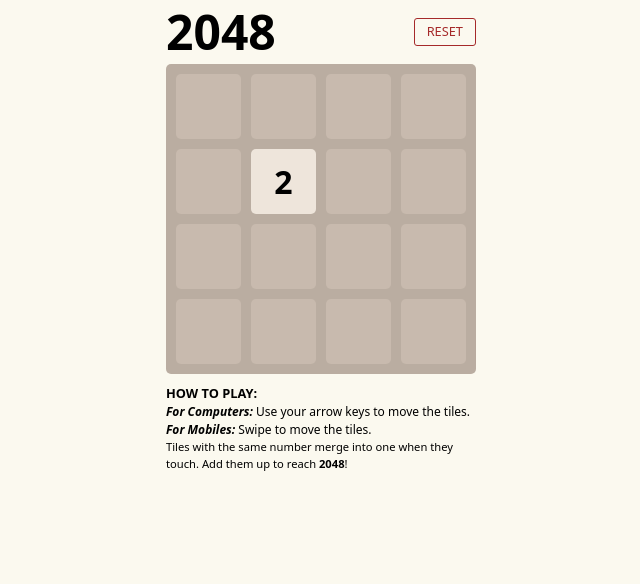
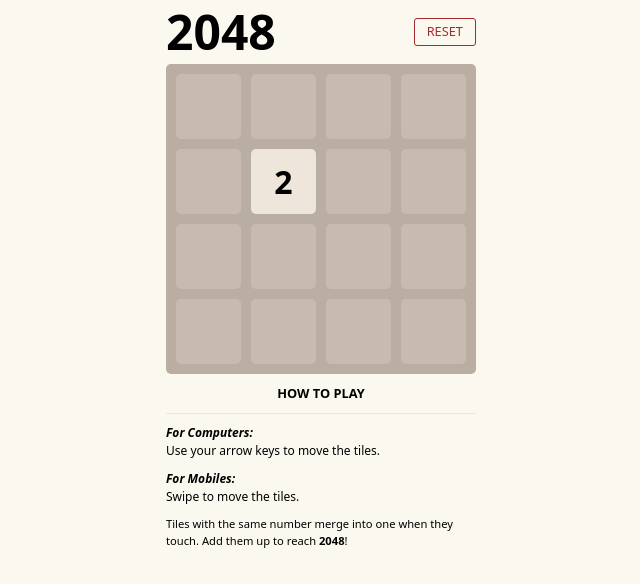
Before and after one commit to KarmaBlackshaw/2048, a Vue app: page / in a window 1280 px wide. Shown: the top 584 px of the page, without its empty margins (319-959 px from the left). Built offline with nearby package versions, Linux system fonts and the light colour scheme.

Commit message:
improve instructions

```diff
--- a/src/App.vue
+++ b/src/App.vue
@@ -35,15 +35,18 @@
       <section>
         <div class="footer">
           <p class="footer-title">
-            HOW TO PLAY:
+            HOW TO PLAY
           </p>
 
-          <p class="footer-caption">
-            <i>For Computers: </i> Use your arrow keys to move the tiles.
-          </p>
-          <p class="footer-caption">
-            <i>For Mobiles: </i> Swipe to move the tiles.
-          </p>
+          <hr>
+
+          <div class="footer-caption">
+            <p><i>For Computers: </i></p> Use your arrow keys to move the tiles.
+          </div>
+
+          <div class="footer-caption">
+            <p><i>For Mobiles: </i></p> Swipe to move the tiles.
+          </div>
 
           Tiles with the same number merge into one when they touch. Add them up to reach <b>2048</b>!
         </div>
@@ -393,13 +396,20 @@ article {
   margin-top: 10px;
   font-size: 0.7rem;
 
+  hr {
+    margin-top: 10px;
+    margin-bottom: 10px;
+  }
+
   .footer-title {
     font-size: 0.8rem;
     font-weight: 900;
+    text-align: center;
   }
 
   .footer-caption {
     font-size: 0.75rem;
+    margin-bottom: 10px;
 
     i {
       font-weight: bold;
```
